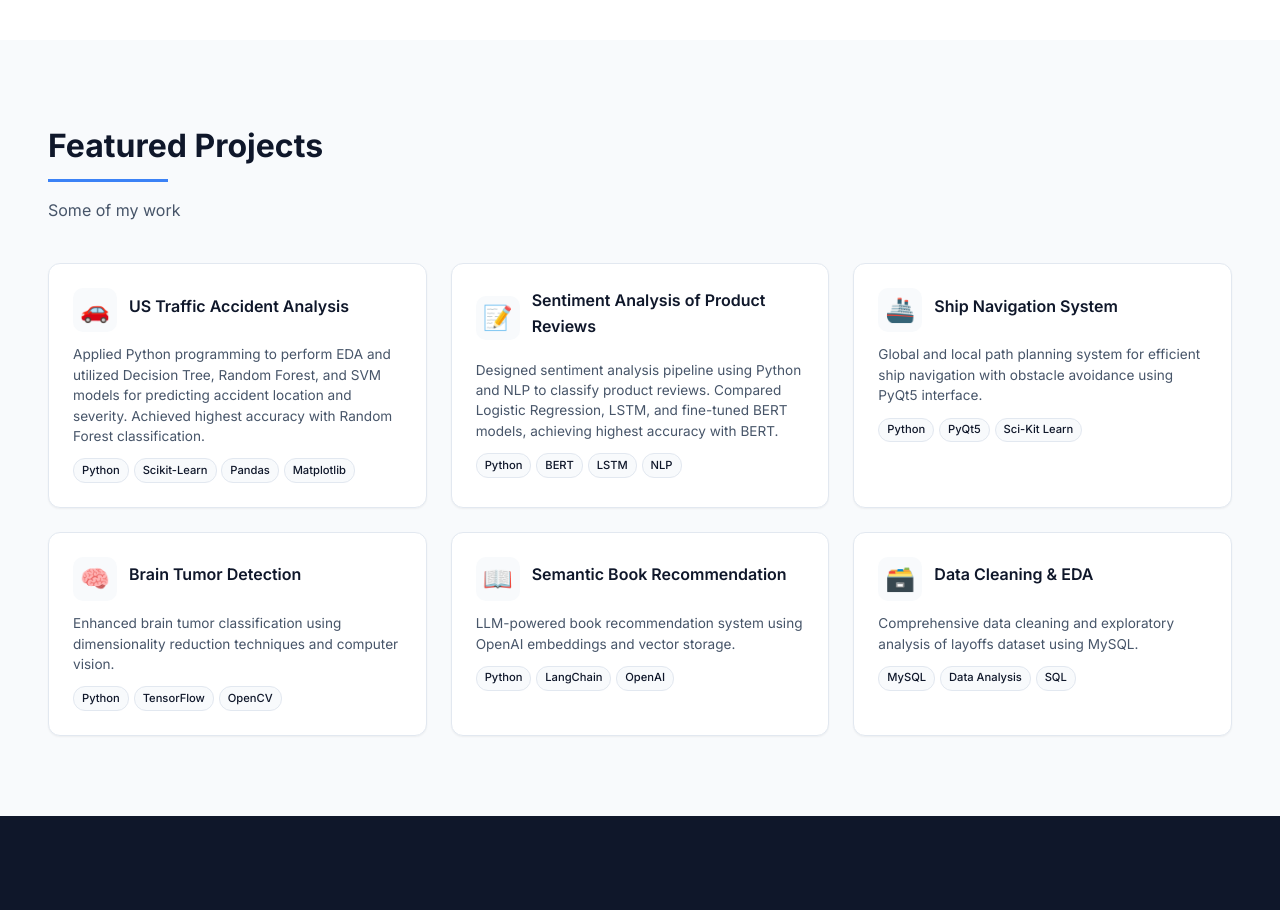
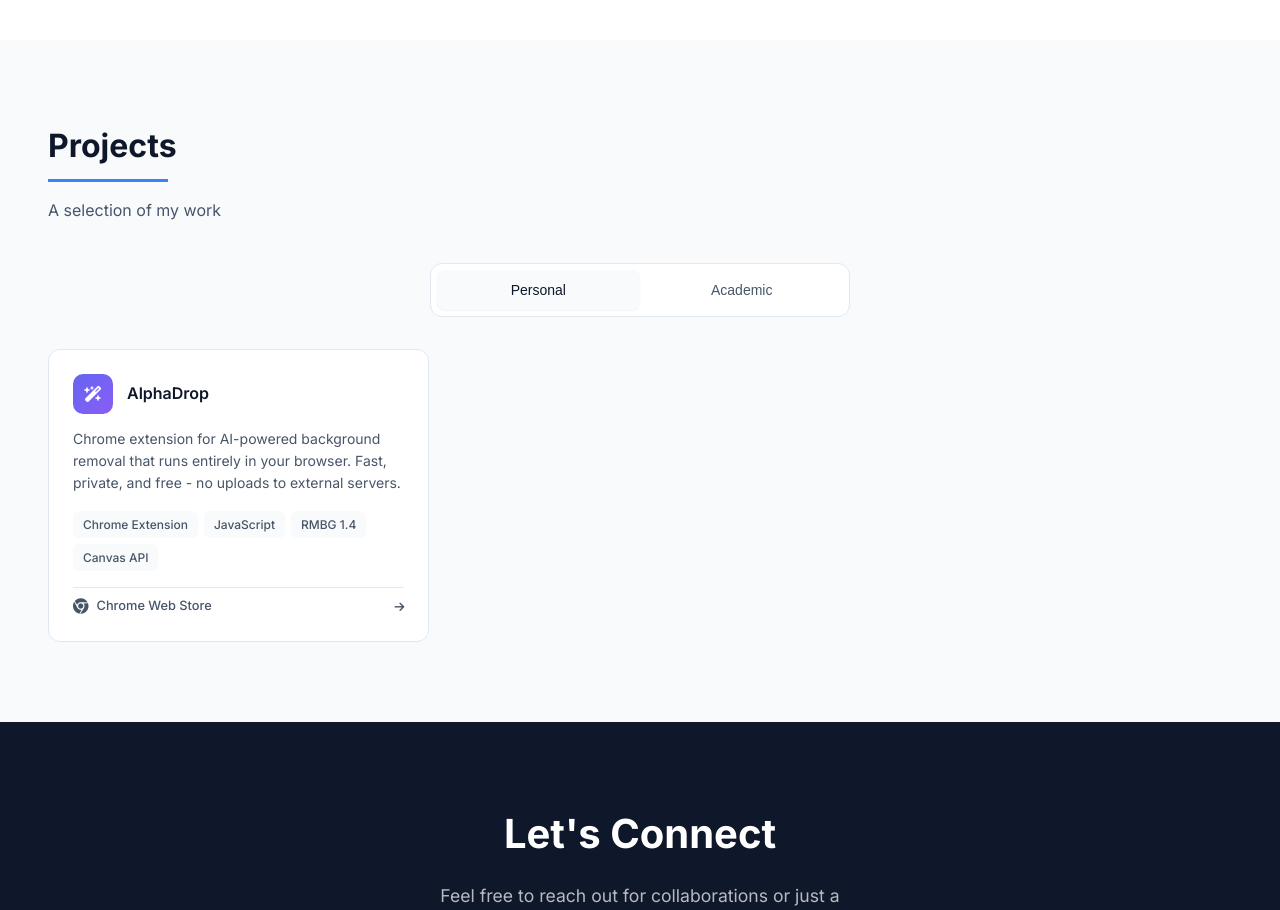
Before and after one commit to Aaryan126/Aaryan126.github.io, a React (Vite) app: page / in a window 1280 px wide. Shown: the part 3700-4610 px from the top of the page. Built offline with nearby package versions, Linux system fonts and the light colour scheme.

Commit message:
projects

```diff
--- a/src/components/Projects.jsx
+++ b/src/components/Projects.jsx
@@ -1,80 +1,157 @@
+import { useState } from 'react'
 import { useInView } from '../hooks/useInView'
 
-const projects = [
+const personalProjects = [
+  {
+    title: 'AlphaDrop',
+    icon: 'fa-wand-magic-sparkles',
+    gradient: 'linear-gradient(135deg, #6366f1 0%, #8b5cf6 100%)',
+    description: 'Chrome extension for AI-powered background removal that runs entirely in your browser. Fast, private, and free - no uploads to external servers.',
+    tech: ['Chrome Extension', 'JavaScript', 'RMBG 1.4', 'Canvas API'],
+    link: 'https://chromewebstore.google.com/detail/alphadrop/hbmfofpedlbllenmpnebikhadgkplobj',
+    linkType: 'chrome',
+  },
+]
+
+const academicProjects = [
   {
     title: 'US Traffic Accident Analysis',
-    icon: '🚗',
-    description: 'Applied Python programming to perform EDA and utilized Decision Tree, Random Forest, and SVM models for predicting accident location and severity. Achieved highest accuracy with Random Forest classification.',
+    icon: 'fa-car-burst',
+    gradient: 'linear-gradient(135deg, #f97316 0%, #ea580c 100%)',
+    description: 'Applied Python programming to perform EDA and utilized Decision Tree, Random Forest, and SVM models for predicting accident location and severity.',
     tech: ['Python', 'Scikit-Learn', 'Pandas', 'Matplotlib'],
     link: 'https://github.com/Aaryan126/AccidentSeverityProject-USA-Analysis',
+    linkType: 'github',
   },
   {
     title: 'Sentiment Analysis of Product Reviews',
-    icon: '📝',
-    description: 'Designed sentiment analysis pipeline using Python and NLP to classify product reviews. Compared Logistic Regression, LSTM, and fine-tuned BERT models, achieving highest accuracy with BERT.',
+    icon: 'fa-comment-dots',
+    gradient: 'linear-gradient(135deg, #8b5cf6 0%, #7c3aed 100%)',
+    description: 'Designed sentiment analysis pipeline using Python and NLP to classify product reviews. Compared Logistic Regression, LSTM, and fine-tuned BERT models.',
     tech: ['Python', 'BERT', 'LSTM', 'NLP'],
     link: 'https://github.com/Aaryan126/Sentiment-Product-Review',
+    linkType: 'github',
   },
   {
     title: 'Ship Navigation System',
-    icon: '🚢',
+    icon: 'fa-ship',
+    gradient: 'linear-gradient(135deg, #0ea5e9 0%, #0284c7 100%)',
     description: 'Global and local path planning system for efficient ship navigation with obstacle avoidance using PyQt5 interface.',
-    tech: ['Python', 'PyQt5', 'Sci-Kit Learn'],
+    tech: ['Python', 'PyQt5', 'Scikit-Learn'],
     link: 'https://github.com/Aaryan126/Ship-Navigation-System',
+    linkType: 'github',
   },
   {
     title: 'Brain Tumor Detection',
-    icon: '🧠',
+    icon: 'fa-brain',
+    gradient: 'linear-gradient(135deg, #ec4899 0%, #db2777 100%)',
     description: 'Enhanced brain tumor classification using dimensionality reduction techniques and computer vision.',
     tech: ['Python', 'TensorFlow', 'OpenCV'],
     link: 'https://github.com/Aaryan126/DimensionalityReduction-for-BrainTumorClassification',
+    linkType: 'github',
   },
   {
     title: 'Semantic Book Recommendation',
-    icon: '📖',
+    icon: 'fa-book',
+    gradient: 'linear-gradient(135deg, #10b981 0%, #059669 100%)',
     description: 'LLM-powered book recommendation system using OpenAI embeddings and vector storage.',
     tech: ['Python', 'LangChain', 'OpenAI'],
     link: 'https://github.com/Aaryan126/Semantic-Book-Recommendation',
+    linkType: 'github',
   },
   {
     title: 'Data Cleaning & EDA',
-    icon: '🗃️',
+    icon: 'fa-database',
+    gradient: 'linear-gradient(135deg, #f59e0b 0%, #d97706 100%)',
     description: 'Comprehensive data cleaning and exploratory analysis of layoffs dataset using MySQL.',
     tech: ['MySQL', 'Data Analysis', 'SQL'],
     link: 'https://github.com/Aaryan126/Data-cleaning-Exploratory-Data-Analysis-MySQL',
+    linkType: 'github',
   },
 ]
 
+function ProjectCard({ project, index, hasBeenInView }) {
+  return (
+    <div
+      className={`project-card ${hasBeenInView ? 'animate-in' : ''}`}
+      style={{ animationDelay: `${index * 0.08}s` }}
+    >
+      <div className="project-header">
+        <div className="project-icon" style={{ background: project.gradient }}>
+          <i className={`fa-solid ${project.icon}`}></i>
+        </div>
+        <h3>{project.title}</h3>
+      </div>
+      <p>{project.description}</p>
+      <div className="project-tech">
+        {project.tech.map((tech) => (
+          <span key={tech}>{tech}</span>
+        ))}
+      </div>
+      <a
+        href={project.link}
+        className="project-link"
+        target="_blank"
+        rel="noopener noreferrer"
+      >
+        {project.linkType === 'chrome' ? (
+          <>
+            <i className="fa-brands fa-chrome"></i>
+            Chrome Web Store
+          </>
+        ) : (
+          <>
+            <i className="fa-brands fa-github"></i>
+            View on GitHub
+          </>
+        )}
+        <i className="fa-solid fa-arrow-right"></i>
+      </a>
+    </div>
+  )
+}
+
 export default function Projects() {
+  const [activeTab, setActiveTab] = useState('personal')
   const { ref, hasBeenInView } = useInView()
+
+  const projects = activeTab === 'personal' ? personalProjects : academicProjects
 
   return (
     <section id="projects" className="projects" ref={ref}>
       <div className="container">
         <div className="section-header">
-          <h2>Featured Projects</h2>
-          <p>Some of my work</p>
+          <h2>Projects</h2>
+          <p>A selection of my work</p>
+        </div>
+
+        <div className={`projects-tabs ${hasBeenInView ? 'animate-in' : ''}`}>
+          <button
+            className={`tab-btn ${activeTab === 'personal' ? 'active' : ''}`}
+            onClick={() => setActiveTab('personal')}
+          >
+            Personal
+          </button>
+          <button
+            className={`tab-btn ${activeTab === 'academic' ? 'active' : ''}`}
+            onClick={() => setActiveTab('academic')}
+          >
+            Academic
+          </button>
+          <div
+            className="tab-indicator"
+            style={{ transform: activeTab === 'personal' ? 'translateX(0)' : 'translateX(100%)' }}
+          />
         </div>
 
         <div className="projects-grid">
           {projects.map((project, index) => (
-            <div
+            <ProjectCard
               key={project.title}
-              className={`project-card ${hasBeenInView ? 'animate-in' : ''}`}
-              style={{ animationDelay: `${index * 0.1}s` }}
-              onClick={() => window.open(project.link, '_blank')}
-            >
-              <div className="project-header">
-                <div className="project-icon">{project.icon}</div>
-                <h3>{project.title}</h3>
-              </div>
-              <p>{project.description}</p>
-              <div className="project-tech">
-                {project.tech.map((tech) => (
-                  <span key={tech}>{tech}</span>
-                ))}
-              </div>
-            </div>
+              project={project}
+              index={index}
+              hasBeenInView={hasBeenInView}
+            />
           ))}
         </div>
       </div>
--- a/src/index.css
+++ b/src/index.css
@@ -108,9 +108,12 @@
 }
 
 [data-theme="dark"] .bento-tile:hover,
-[data-theme="dark"] .experience-card:hover,
+[data-theme="dark"] .experience-card:hover {
+  border-color: #3f3f46;
+}
+
 [data-theme="dark"] .project-card:hover {
-  border-color: #3f3f46;
+  border-color: #52525b;
 }
 
 [data-theme="dark"] .secondary-skill-badge {
@@ -1319,83 +1322,184 @@
   background: var(--bg-secondary);
 }
 
+/* Projects Tabs */
+.projects-tabs {
+  display: flex;
+  position: relative;
+  background: var(--card-bg);
+  border-radius: 12px;
+  padding: 0.35rem;
+  margin-bottom: 2rem;
+  border: 1px solid var(--border-color);
+  max-width: 420px;
+  margin-left: auto;
+  margin-right: auto;
+  opacity: 0;
+  transform: translateY(20px);
+}
+
+.projects-tabs.animate-in {
+  animation: fadeInUp 0.6s ease forwards;
+}
+
+.tab-btn {
+  flex: 1;
+  padding: 0.75rem 1.25rem;
+  border: none;
+  background: transparent;
+  color: var(--text-secondary);
+  font-size: 0.875rem;
+  font-weight: 500;
+  cursor: pointer;
+  transition: all 0.3s ease;
+  border-radius: 8px;
+  display: flex;
+  align-items: center;
+  justify-content: center;
+  gap: 0.5rem;
+  position: relative;
+  z-index: 1;
+}
+
+.tab-btn i {
+  font-size: 0.8rem;
+}
+
+.tab-btn:hover {
+  color: var(--text-primary);
+}
+
+.tab-btn.active {
+  color: var(--text-primary);
+}
+
+.tab-indicator {
+  position: absolute;
+  top: 0.35rem;
+  left: 0.35rem;
+  width: calc(50% - 0.35rem);
+  height: calc(100% - 0.7rem);
+  background: var(--bg-secondary);
+  border-radius: 8px;
+  transition: transform 0.3s cubic-bezier(0.4, 0, 0.2, 1);
+  box-shadow: var(--shadow-sm);
+}
+
+[data-theme="dark"] .tab-indicator {
+  background: var(--bg-primary);
+}
+
+/* Projects Grid */
 .projects-grid {
   display: grid;
-  grid-template-columns: repeat(auto-fill, minmax(350px, 1fr));
-  gap: 1.5rem;
-  justify-items: start;
-}
-
+  grid-template-columns: repeat(auto-fill, minmax(340px, 1fr));
+  gap: 1.25rem;
+}
+
+/* Project Card */
 .project-card {
   background: var(--card-bg);
   padding: 1.5rem;
   border-radius: 12px;
-  box-shadow: var(--shadow-sm);
   border: 1px solid var(--border-color);
   transition: all 0.2s ease;
-  cursor: pointer;
   opacity: 0;
   transform: translateY(20px);
   width: 100%;
+  display: flex;
+  flex-direction: column;
 }
 
 .project-card.animate-in {
-  animation: fadeInUp 0.6s ease forwards;
+  animation: fadeInUp 0.5s ease forwards;
 }
 
 .project-card:hover {
-  box-shadow: var(--shadow-md);
-  border-color: var(--primary-color);
+  border-color: var(--text-light);
   transform: translateY(-2px);
 }
 
 .project-header {
   display: flex;
   align-items: center;
-  gap: 0.75rem;
-  margin-bottom: 0.75rem;
+  gap: 0.875rem;
+  margin-bottom: 0.875rem;
 }
 
 .project-icon {
-  font-size: 1.5rem;
-  width: 44px;
-  height: 44px;
-  background: var(--bg-secondary);
+  font-size: 1rem;
+  width: 40px;
+  height: 40px;
+  min-width: 40px;
   border-radius: 10px;
   display: flex;
   align-items: center;
   justify-content: center;
+  color: white;
 }
 
 .project-card h3 {
   font-size: 1rem;
   font-weight: 600;
-  margin-bottom: 0.5rem;
-  color: var(--text-primary);
+  color: var(--text-primary);
+  line-height: 1.4;
+}
+
+.project-card p {
+  color: var(--text-secondary);
+  line-height: 1.6;
+  margin-bottom: 1rem;
+  font-size: 0.875rem;
   flex: 1;
 }
 
-.project-card p {
-  color: var(--text-secondary);
-  line-height: 1.5;
-  margin-bottom: 0.75rem;
-  font-size: 0.85rem;
-}
-
 .project-tech {
   display: flex;
   flex-wrap: wrap;
-  gap: 0.3rem;
+  gap: 0.375rem;
+  margin-bottom: 1rem;
 }
 
 .project-tech span {
   background: var(--bg-secondary);
-  color: var(--text-primary);
-  padding: 0.15rem 0.5rem;
-  border-radius: 12px;
+  color: var(--text-secondary);
+  padding: 0.25rem 0.625rem;
+  border-radius: 6px;
+  font-size: 0.75rem;
+  font-weight: 500;
+}
+
+/* Project Link */
+.project-link {
+  display: inline-flex;
+  align-items: center;
+  gap: 0.5rem;
+  color: var(--text-secondary);
+  font-size: 0.8rem;
+  font-weight: 500;
+  text-decoration: none;
+  padding-top: 0.5rem;
+  margin-top: auto;
+  transition: color 0.2s ease;
+  border-top: 1px solid var(--border-color);
+}
+
+.project-link:hover {
+  color: var(--text-primary);
+}
+
+.project-link i:first-child {
+  font-size: 1rem;
+}
+
+.project-link i:last-child {
   font-size: 0.7rem;
-  font-weight: 500;
-  border: 1px solid var(--border-color);
+  margin-left: auto;
+  transition: transform 0.2s ease;
+}
+
+.project-link:hover i:last-child {
+  transform: translateX(3px);
 }
 
 /* Contact Section */
@@ -1650,6 +1754,15 @@
     grid-template-columns: 1fr;
   }
 
+  .projects-tabs {
+    max-width: 100%;
+  }
+
+  .tab-btn {
+    padding: 0.6rem 1rem;
+    font-size: 0.85rem;
+  }
+
   .contact-grid {
     flex-direction: column;
     align-items: center;
```
